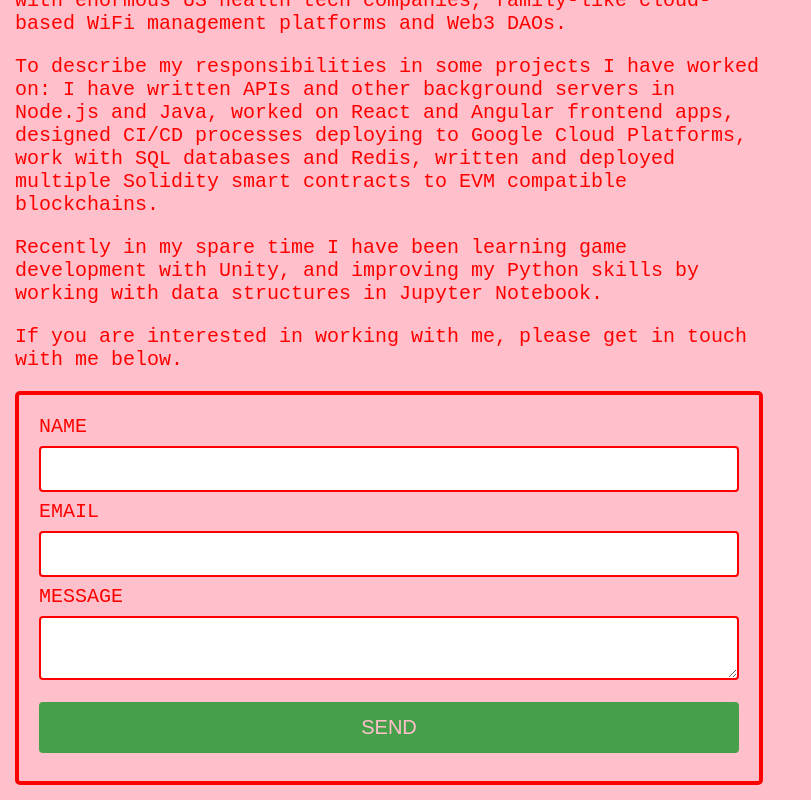
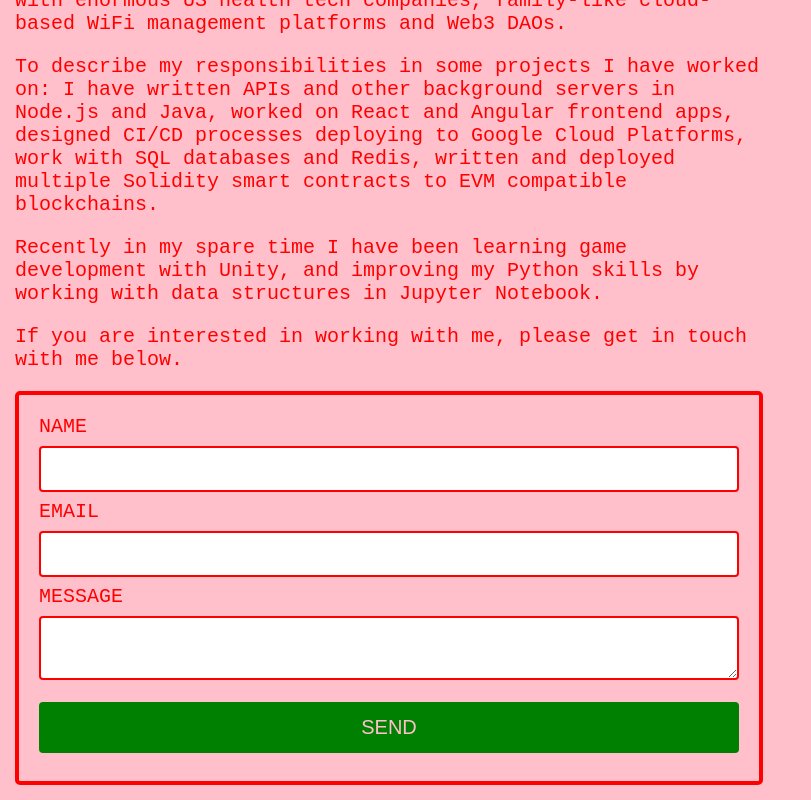
Before and after one commit to ewansheldon/me, a React app: page /#/ in a window 1280 px wide. In both pictures the pointer is over the input "SEND". Shown: the part 176-976 px from the top of the page, without its empty margins (0-811 px from the left). Built offline with nearby package versions, Linux system fonts and the light colour scheme; the HTML template or start-up script is replaced by a standard one.

Commit message:
hover colour

```diff
--- a/src/App.css
+++ b/src/App.css
@@ -54,7 +54,7 @@ input[type=submit] {
 
 /* Add a background color to the submit button on mouse-over */
 input[type=submit]:hover {
-    background-color: #45a049;
+    background-color: green;
 }
 
 .img-dvd {
```
